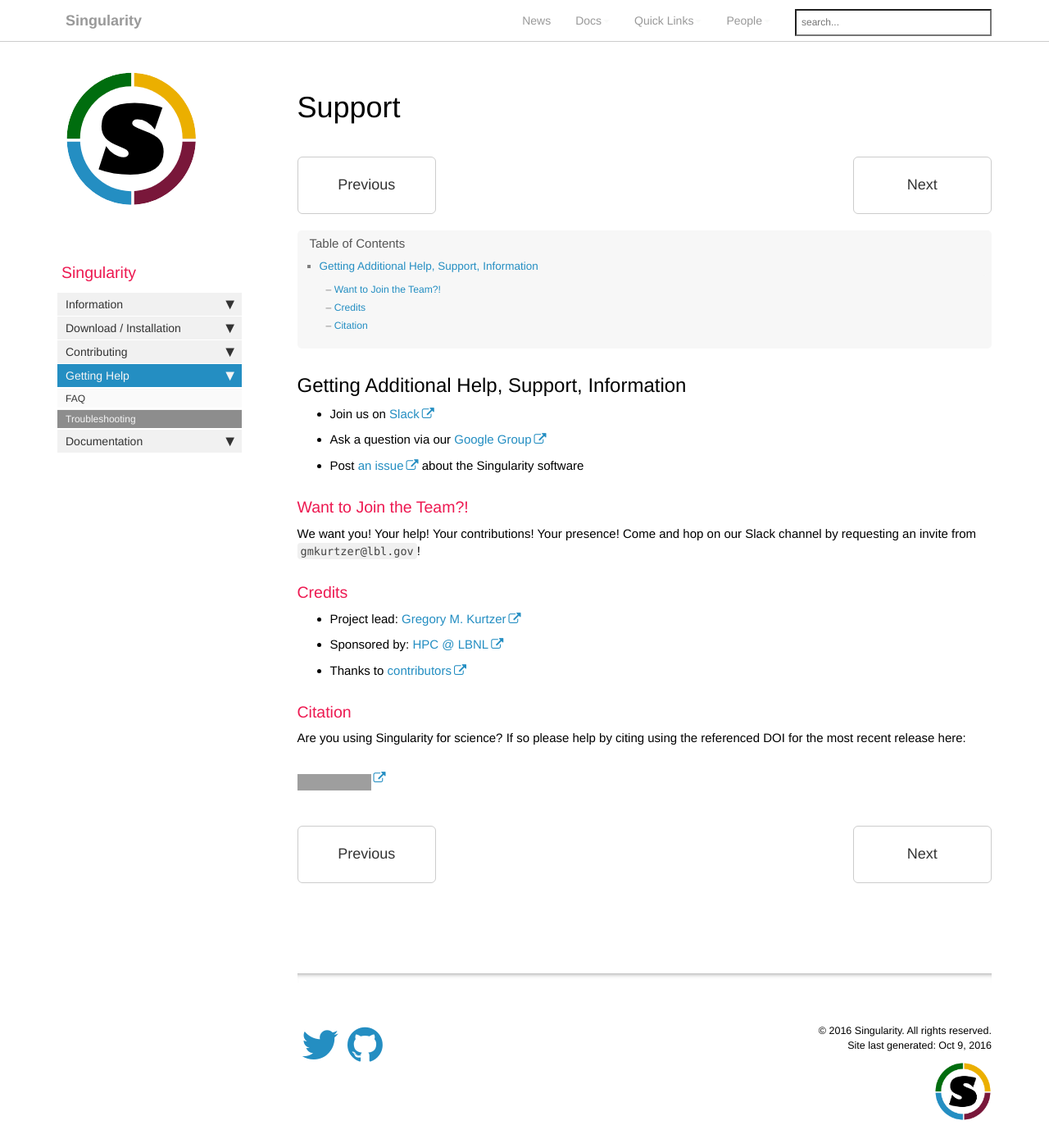
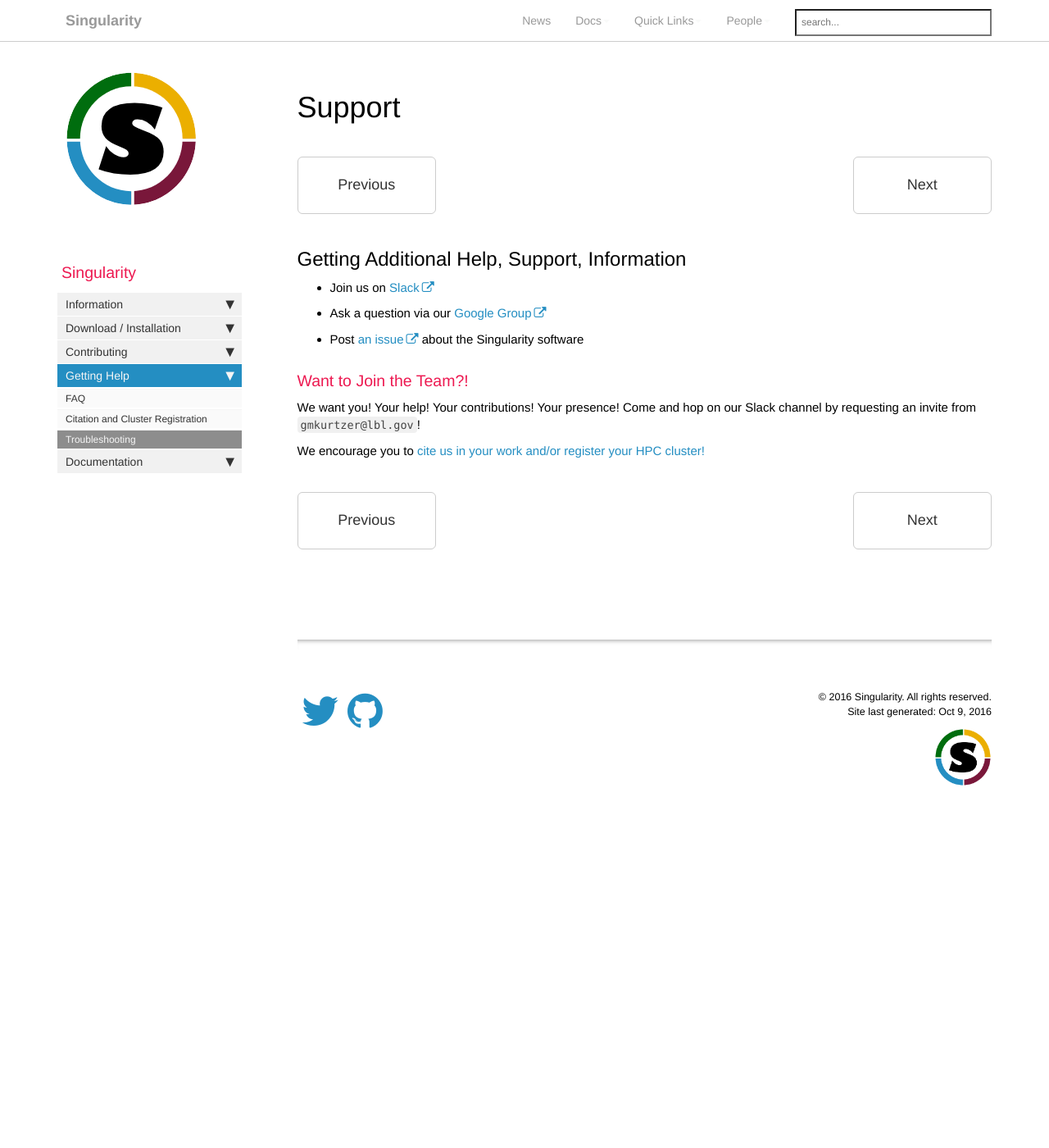
Before and after one commit to singularityware/singularityware.github.io, a Jekyll site: the page built from pages/docs/overview/support.md, in a window 1280 px wide and 1400 px high. Shown: the whole window at 82% size. Built offline with Jekyll 4.4.1, drawn with Linux system fonts in a browser that asks for light colours; nearby versions of some CDN libraries; comment, search, counter and statistics services are not loaded; grey boxes are pictures that could not be loaded.

Commit message:
adding links to registries

```diff
--- a/_data/sidebars/main_sidebar.yml
+++ b/_data/sidebars/main_sidebar.yml
@@ -20,10 +20,6 @@
 
     - title: Presentations
       url: /presentations
-      output: web, pdf
-
-    - title: Singularity Registry
-      url: /registry
       output: web, pdf
 
 
@@ -73,6 +69,10 @@
       url: /faq
       output: web, pdf
 
+    - title: Citation and Cluster Registration
+      url: /citation-registration
+      output: web, pdf
+
     - title: Troubleshooting
       url: /support
       output: web, pdf
--- a/pages/docs/overview/support.md
+++ b/pages/docs/overview/support.md
@@ -14,17 +15,4 @@
 ### Want to Join the Team?!
 We want you! Your help! Your contributions! Your presence! Come and hop on our Slack channel by requesting an invite from `gmkurtzer@lbl.gov`!
 
-
-### Credits
-
-* Project lead: <a href="https://gmkurtzer.github.io/" target="_blank">Gregory M. Kurtzer</a>
-* Sponsored by: <a href="http://scs.lbl.gov/" target="_blank">HPC @ LBNL</a>
-* Thanks to <a href="{{ site.repo }}/blob/master/AUTHORS" target="_blank">contributors</a>
-
-### Citation
-
-<p>Are you using Singularity for science? If so please help by citing using the referenced DOI for the most recent release here: <br><br>
-<a target="_blank" href="http://dx.doi.org/10.5281/zenodo.60736"><img src="https://zenodo.org/badge/doi/10.5281/zenodo.60736.svg" alt="10.5281/zenodo.60736"></a>
-</p>
-
-{% include links.html %}
+We encourage you to <a href="/citation-registration">cite us in your work and/or register your HPC cluster!</a>
```
Also changed, not shown: other parts of pages/docs/overview/support.md (+1 -0 lines), pages/docs/overview/citation-registration.md (added, +24 -0 lines).
